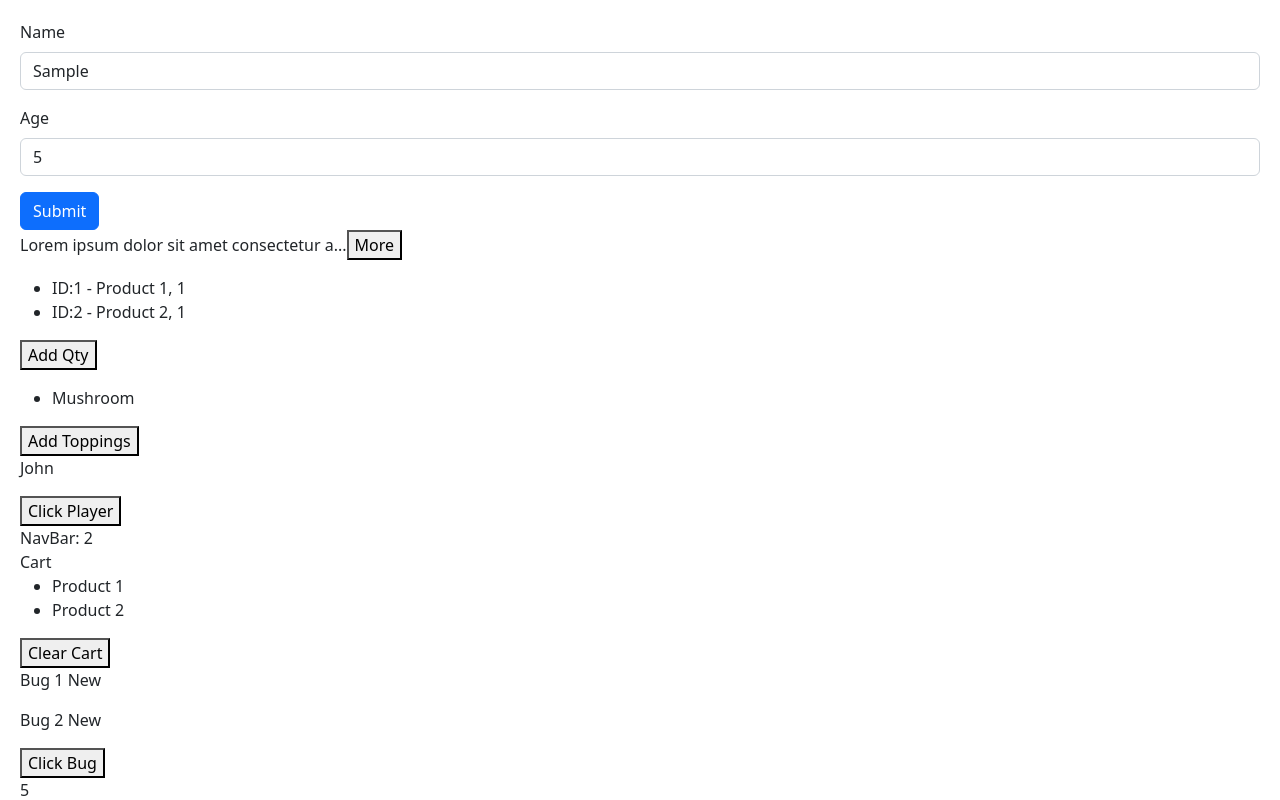
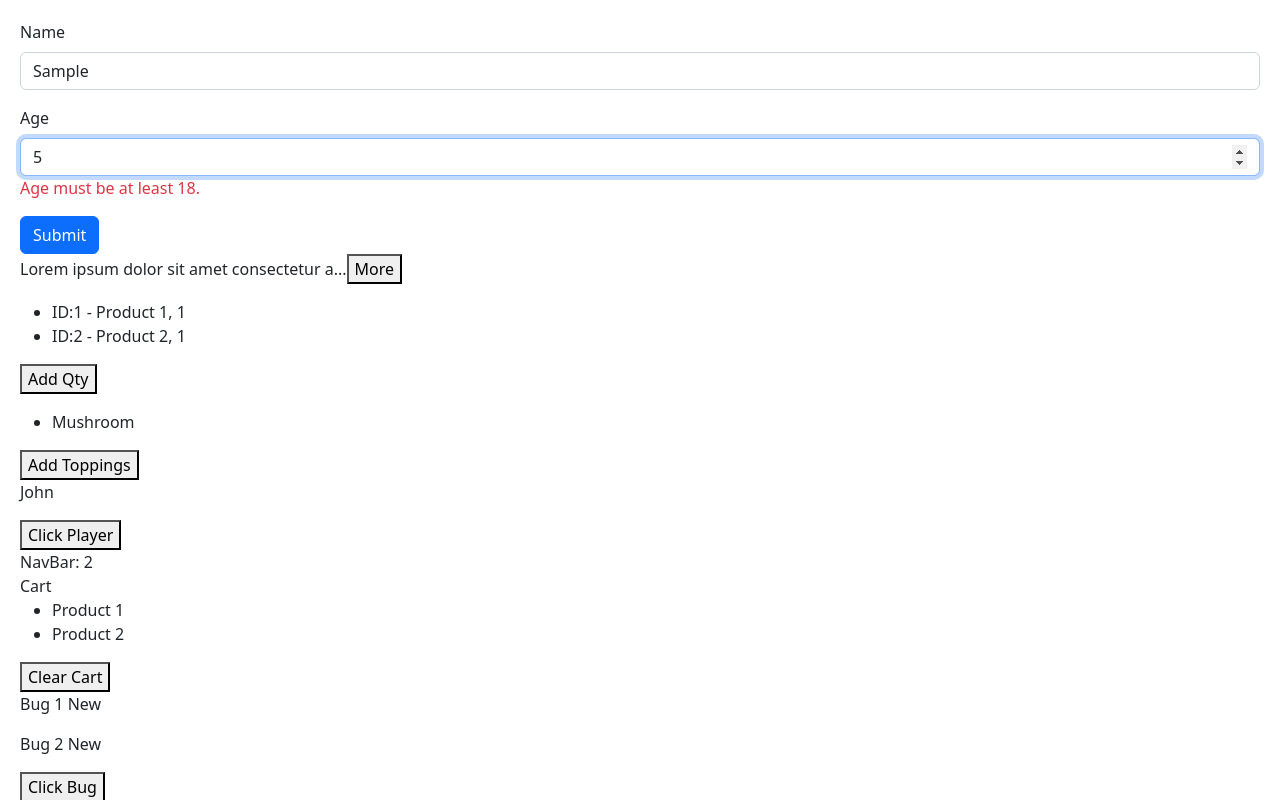
Before and after one commit to lab127/react-vite, a React (Vite) app: page / in a window 1280 px wide. Both pictures are taken after typing "Sample", "5" into the empty fields and a click on the button "Submit". Shown: the top 800 px of the page. Built offline with nearby package versions, Linux system fonts and the light colour scheme; the HTML template or start-up script is replaced by a standard one.

Commit message:
p1.6.8 schema validation with zod

```diff
--- a/package.json
+++ b/package.json
@@ -9,13 +9,15 @@
     "preview": "vite preview"
   },
   "dependencies": {
+    "@hookform/resolvers": "^2.9.11",
     "bootstrap": "^5.2.3",
     "immer": "^9.0.19",
     "react": "^18.2.0",
     "react-dom": "^18.2.0",
     "react-hook-form": "7.43",
     "react-icons": "^4.7.1",
-    "styled-components": "^6.0.6"
+    "styled-components": "^6.0.6",
+    "zod": "^3.20.6"
   },
   "devDependencies": {
     "@types/react": "^18.0.27",
--- a/src/components/Form.tsx
+++ b/src/components/Form.tsx
@@ -1,5 +1,20 @@
 import { FormEvent, useRef, useState } from "react";
 import { FieldValues, useForm } from "react-hook-form";
+import { z } from "zod";
+import { zodResolver } from "@hookform/resolvers/zod";
+
+// z bisa untu mendefinisikan bentuk atau skema validasi
+// penerapan message dan invalid_type_error
+const schema = z.object({
+  name: z.string().min(3, { message: "Name must be at least 3 characters." }),
+  age: z
+    .number({ invalid_type_error: "Age field is required." })
+    .min(18, { message: "Age must be at least 18." }),
+});
+
+// cara ekstrak skema object
+// fungsi sama seperti `interface FormData`
+type ZFormData = z.infer<typeof schema>;
 
 // pass data useForm()
 interface FormData {
@@ -47,11 +62,13 @@
   // setelah membuat interface FormData
   // saat mengitik `errors.` akan terlihat interface
   // age? name? root?
+  // useForm<ZFormData>({ resolver: zodResolver(schema) });
+  // penulisan menggunakan zod
   const {
     register,
     handleSubmit,
     formState: { errors },
-  } = useForm<FormData>();
+  } = useForm<ZFormData>({ resolver: zodResolver(schema) });
 
   // hover `data` untuk mengetahui type FieldValues
   const onFormSubmit = (data: FieldValues) => console.log(data);
@@ -70,7 +87,9 @@
           Name
         </label>
         <input
-          {...register("name", { required: true, minLength: 3 })}
+          // validasi rule sudah ada di schema
+          {...register("name")}
+          // {...register("name", { required: true, minLength: 3 })}
           // value={people.name}
           // onChange={(event) =>
           //   setPeople({ ...people, name: event.target.value })
@@ -84,12 +103,12 @@
         artinya akan berjalan jika error mempunyai properti name. jika tidak, maka diabaikan.
         Di bawah ini contoh 1 baris kondisional logic menggunakan &&
         Saat mengetik `errors.` tidak terlihat nama input field, hanya `root?`. ini dikarenakan typescript compiler tidak mengenali input field kita. maka, untuk type safety, kita buat interface untuk definikan property input field*/}
-        {errors.name?.type === "required" && (
-          <p className="text-danger">The name field is required</p>
-        )}
+        {errors.name && <p className="text-danger">{errors.name.message}</p>}
+        {/* tidak digunakan karena sudah menggukana schema.
+        sebagai ganti menggunakan 1 paragraf kondisional seperti di atas dengan mengganti boolean expression
         {errors.name?.type === "minLength" && (
           <p className="text-danger">The name must be at least 3 characters</p>
-        )}
+        )} */}
       </div>
       {/* div.mb-3>label.form-label+input[type=number].form-control */}
       <div className="mb-3">
@@ -97,8 +116,9 @@
           Age
         </label>
         <input
-          {...register("age")}
-          // age tidak perlu arse int, karena initail value people.age = ""
+          // { valueAsNumber: true } agar value selalu number
+          {...register("age", { valueAsNumber: true })}
+          // age tidak perlu parse int, karena initail value people.age = ""
           // value={people.age}
           // onChange={(event) =>
           //   setPeople({ ...people, age: event.target.value })
@@ -108,6 +128,8 @@
           type="number"
           className="form-control"
         />
+        {/* di bawah ini menggunakan zod */}
+        {errors.age && <p className="text-danger">{errors.age.message}</p>}
       </div>
       {/* button.btn.btn-primary cara menulis 2 className dalam 1 tag */}
       <button className="btn btn-primary" type="submit">
```
Also changed, not shown: 2 other files (tests, documents, lock files or other folders).
